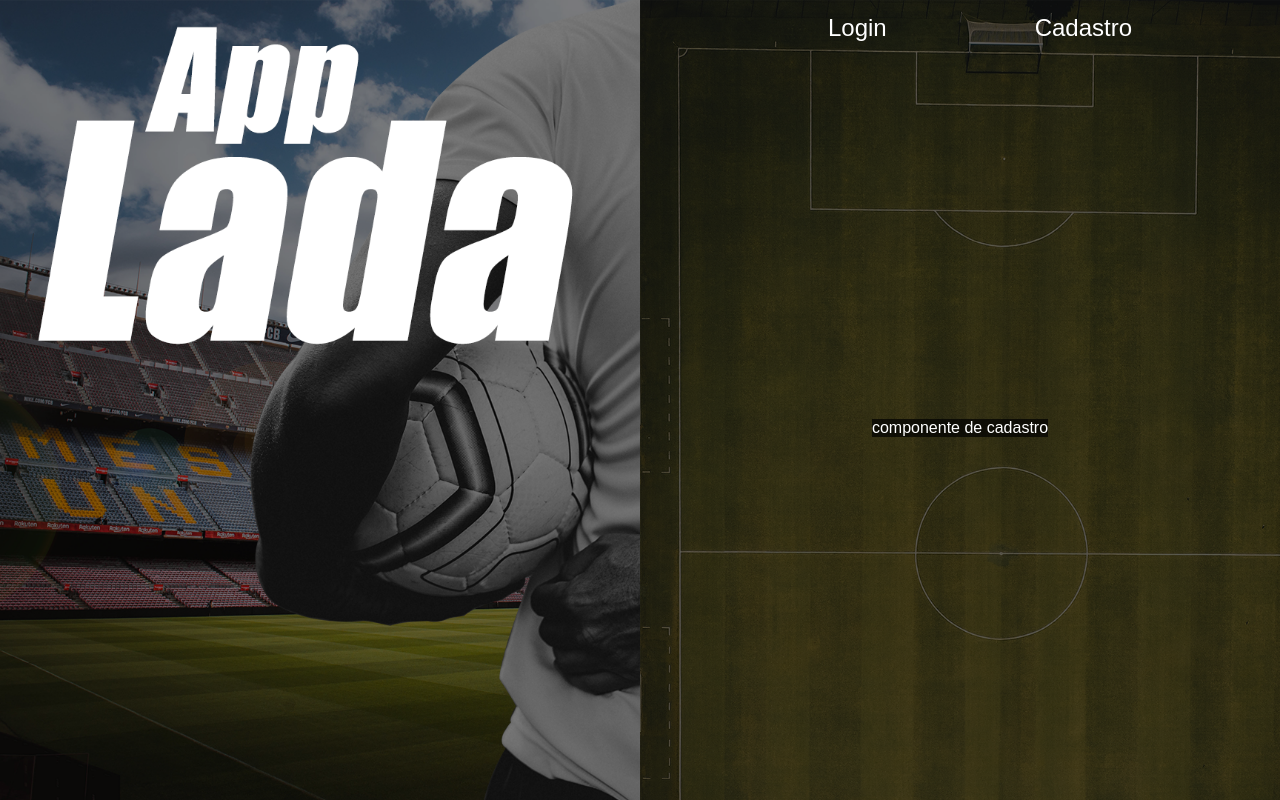
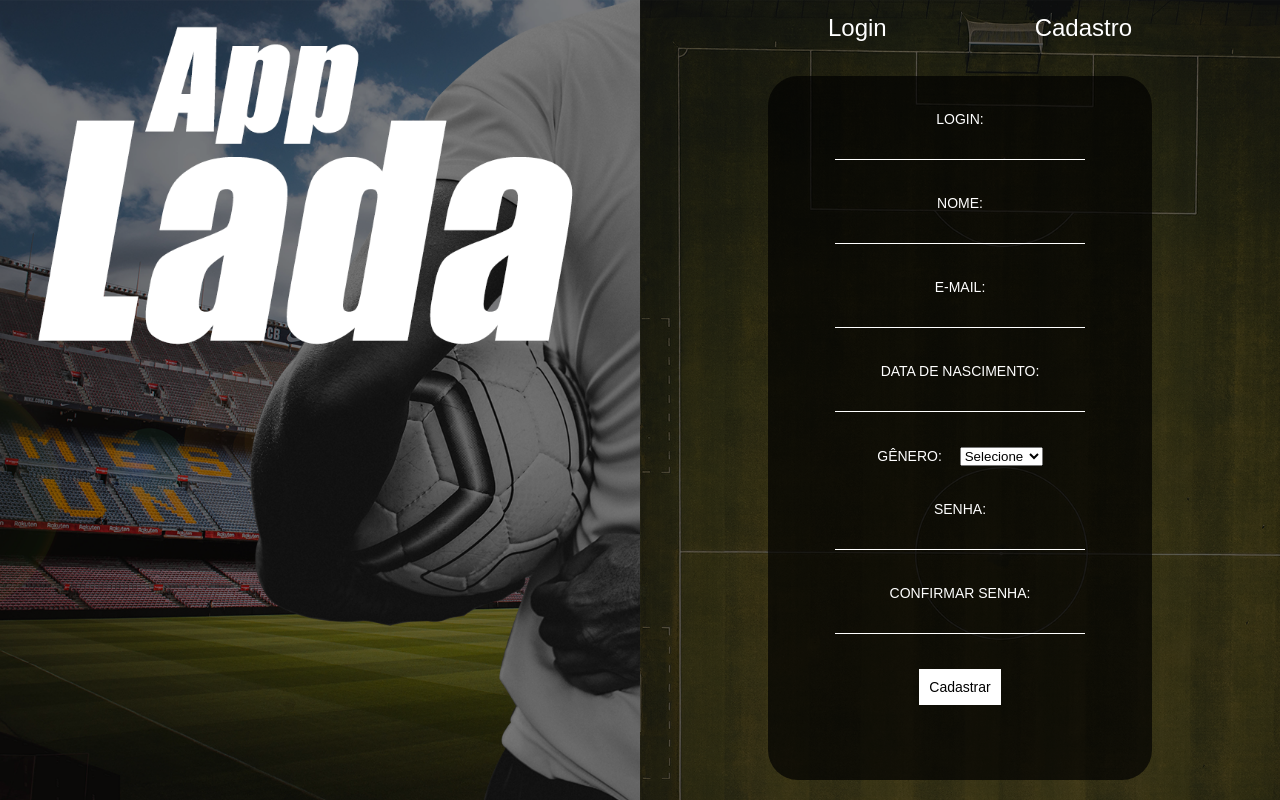
Before and after one commit to Igorxp5/AppLada, a React (Create React App) app in the folder webapp/: page /cadastro in a window 1280 px wide. Built offline with nearby package versions, Linux system fonts and the light colour scheme.

Commit message:
[Development] Criar view de cadastro

```diff
--- a/webapp/src/api/user.js
+++ b/webapp/src/api/user.js
@@ -15,5 +15,11 @@ export default {
             console.log(payload)
             return userApi.post('/login', payload)
         }
+    },
+    signUp: {
+        userSignUp(payload) {
+            console.log(payload)
+            return userApi.post('/signup', payload)
+        }
     }
 }
--- a/webapp/src/components/cadastro.jsx
+++ b/webapp/src/components/cadastro.jsx
@@ -1,11 +1,96 @@
 import React from 'react'
 import './../style/cadastro.css'
+import api from './../api/user'
+import animate from './../animations'
 
 class Cadastro extends React.Component {
+    state = {
+        login: '',
+        password: '',
+        name: '',
+        email: '',
+        birthday: '',
+        gender: ''
+        }
+
+        submitForm = event => {
+            event.preventDefault()
+            api.signUp.userSignUp({
+                login: this.state.login,
+                password: this.state.password,
+                name: this.state.name,
+                email: this.state.email,
+                birthday: this.state.birthday,
+                gender: this.state.gender
+            }).then(resp => {
+                console.log('RESPONSE SIGNUP > ', resp.data)
+            }).catch(err => {
+                animate.warning.showErrorPopup(err)
+            })
+        }
+
+        addLoginToState = event => {
+            this.setState({
+                login: event.target.value
+            })
+        }
+
+        addPasswordToState = event => {
+            this.setState({
+                password: event.target.value
+            })
+        }
+
+        addNameToState = event => {
+            this.setState({
+                name: event.target.value
+            })
+        }
+
+        addEmailToState = event => {
+            this.setState({
+                email: event.target.value
+            })
+        }
+
+        addBirthdayToState = event => {
+            this.setState({
+                birthday: event.target.value
+            })
+        }
+
+        addGenderToState = event => {
+            this.setState({
+                gender: event.target.value
+            })
+        }
+
+
     render() {
         return (
             <div className='cadastro-container'>
-                componente de cadastro
+                <form className='cadastro-form' onSubmit={this.submitForm}>
+                <p className="label">LOGIN:</p>
+                <input type="text" onChange={this.addLoginToState}></input>
+                <p className="label">NOME:</p>
+                <input type="text" onChange={this.addNameToState}></input>
+                <p className="label">E-MAIL:</p>
+                <input type="text" onChange={this.addEmailToState}></input>
+                <p className="label">DATA DE NASCIMENTO:</p>
+                <input type="text" onChange={this.addBirthdayToState}></input>
+                <p className="label">GÊNERO: &emsp;
+                <select name="gender" onChange={this.addGenderToState} value={this.state.gender}>
+                    <option value="">Selecione</option>
+                    <option value="Masculino">Masculino</option>
+                    <option value="Feminino">Feminino</option>
+                </select>
+                </p>
+                <p className="label">SENHA:</p>
+                <input type="password" onChange={this.addPasswordToState}></input>
+                <p className="label">CONFIRMAR SENHA:</p>
+                <input type="password"></input> <br></br>
+                <input type="submit" value="Cadastrar" id="submit-cadastro-form"></input>
+                </form>
             </div>
         )
     }
--- a/webapp/src/style/cadastro.css
+++ b/webapp/src/style/cadastro.css
@@ -1,4 +1,54 @@
 .cadastro-container {
     background: rgba(0, 0, 0, 0.7);
+    border-radius: 30px;
+    width: 60%;
+    height: 90%;
     color: white;
+    /* justify-content: center; */
+    /* align-items: center; */
+    text-align: center;
+    overflow-y: auto;
+    padding-bottom: 35px;
 }
+
+.label {
+    margin-top: 35px;
+    font-size: 14px;
+}
+
+input[type=text] {
+    display:inline-block;
+    background: transparent;
+    border: none;
+    border-bottom: 0.1px solid white;
+    width: 250px;
+    font-size: 14px;
+    box-sizing: border-box;
+    color: aliceblue;
+  }
+
+  [type=password] {
+    display:inline-block;
+    background: transparent;
+    border: none;
+    border-bottom: 0.1px solid white;
+    width: 250px;
+    font-size: 14px;
+    box-sizing: border-box;
+    color: aliceblue;
+  }
+  input[type=submit] {
+    margin-top: 35px;
+    font-size: 14px;
+    padding: 10px;
+    border-color: rgba(17, 17, 17);
+    border: 8px;
+    background-color: white;
+    -webkit-transition-duration: 0.4s;
+    transition-duration: 0.4s;
+    color: rgba(0, 0, 0);
+}
+
+  input[type=submit]:hover {
+    color: rgba(36, 31, 31);
+}
--- a/webapp/src/style/home.css
+++ b/webapp/src/style/home.css
@@ -40,5 +40,6 @@
     display: flex;
     align-items: center;
     justify-content: center;
+    width: 100%;
     height: 93%;
 }
```
Also changed, not shown: webapp/package.json (+6 -3 lines), 1 other file (tests, documents, lock files or other folders).
